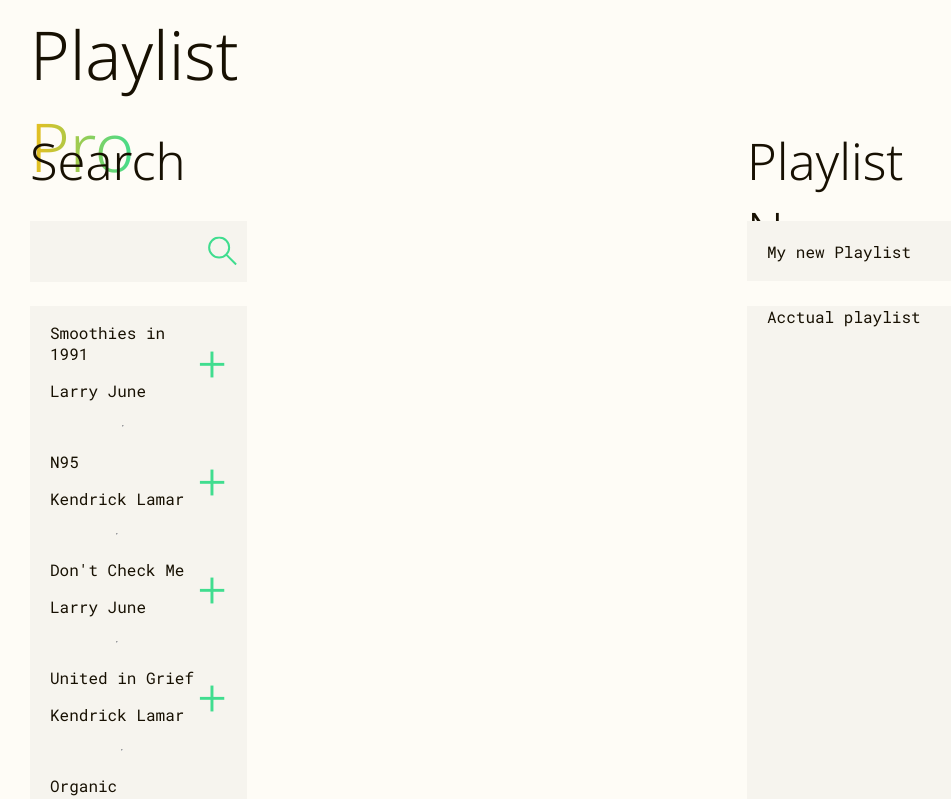
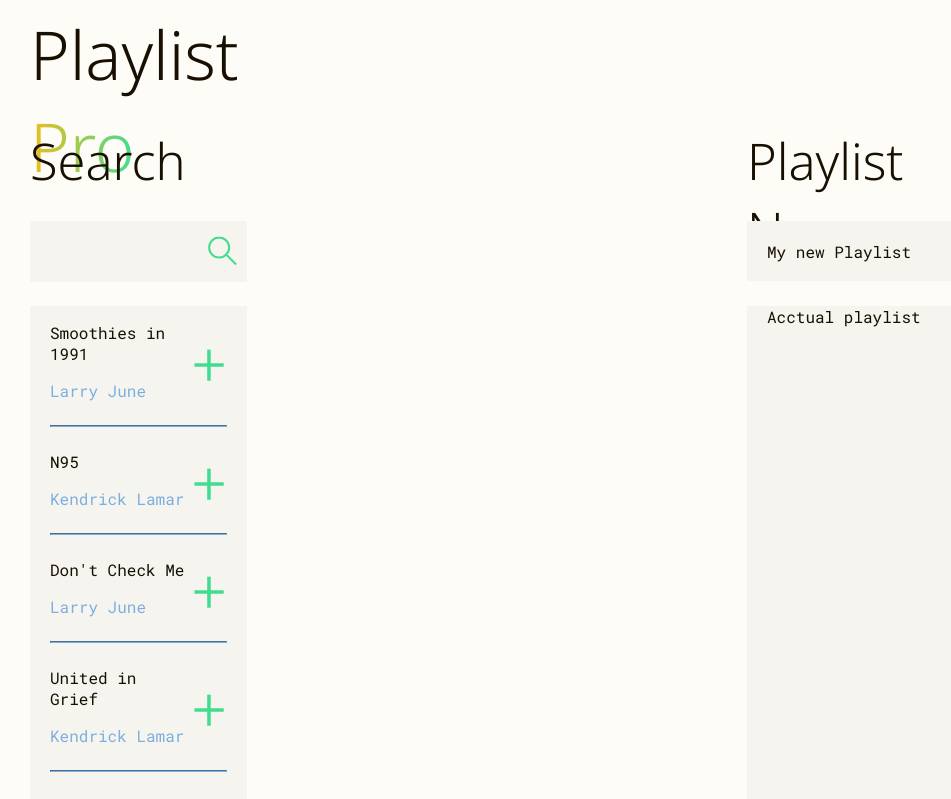
Before and after one commit to Joshua-Bernard/playlist-pro, a React app: page / in a window 1280 px wide. Shown: the top 799 px of the page, without its empty margins (128-1079 px from the left). Built offline with nearby package versions, Linux system fonts and the light colour scheme; the HTML template or start-up script is replaced by a standard one.

Commit message:
Completed CSS for track component

```diff
--- a/src/components/Track/Track.jsx
+++ b/src/components/Track/Track.jsx
@@ -6,14 +6,13 @@ export default function Track({ song }) {
       <div className={styles.Track}>
         <div className={styles.TrackInfo}>
           <p>{song.name}</p>
-          <p>{song.artist}</p>
+          <p className={styles.artist}>{song.artist}</p>
         </div>
         <div className={styles.trackButtonContainer}>
           <input className={`${styles.trackButton} ${song.isInPlaylist ? styles.trackRemove : styles.trackAdd}`} type="button" value={song.isInPlaylist ? "-" : "+"} />
-
         </div>
-        <hr></hr>
       </div>
+      <hr/>
     </>
   );
 }
--- a/src/components/Track/Track.module.css
+++ b/src/components/Track/Track.module.css
@@ -11,7 +11,7 @@
 
 .trackButton{
     background: none;
-    font-size: 50px;
+    font-size: 60px;
     font-weight: 300;
     padding: 0px;
     font-family: "Roboto Mono", serif;
@@ -26,3 +26,11 @@
 .trackRemove{
     color: var(--WarningRed);
 }
+
+.artist{
+    color: var(--Secondary);
+}
+
+hr {
+    border-color: var(--Secondary);
+}
```
